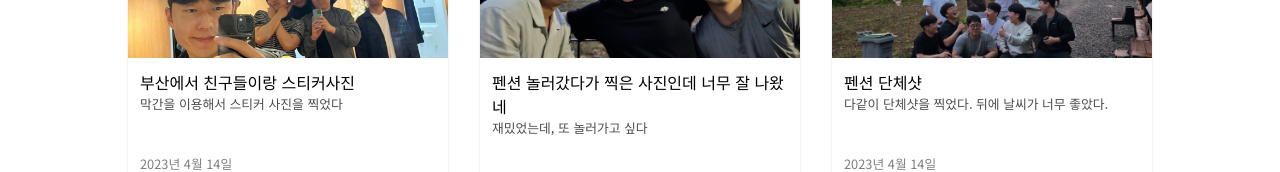
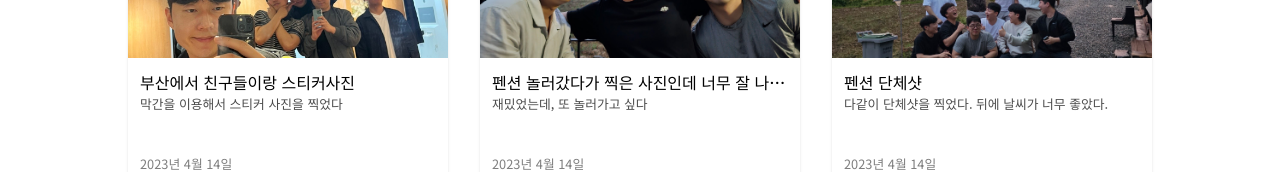
Before and after one commit to SeongMinJin/wewiki, a Next.js app in the folder front/: page / in a window 1280 px wide. Shown: the part 623-795 px from the top of the page. Built offline with nearby package versions, Linux system fonts and the light colour scheme.

Commit message:
UPDATE: title line clamp

```diff
--- a/front/app/components/section.tsx
+++ b/front/app/components/section.tsx
@@ -102,7 +102,7 @@ function Post({
 			/>
 			<div className="p-3">
 				<div>
-					<h4 className="text-[100%] font-medium">{title}</h4>
+					<h4 className="text-[100%] font-medium line-clamp-1">{title}</h4>
 					<p className="text-[80%] line-clamp-3 opacity-70 text-ellipsis leading-5 min-h-[3.75rem]">{content}</p>
 				</div>
 				<div>
```
